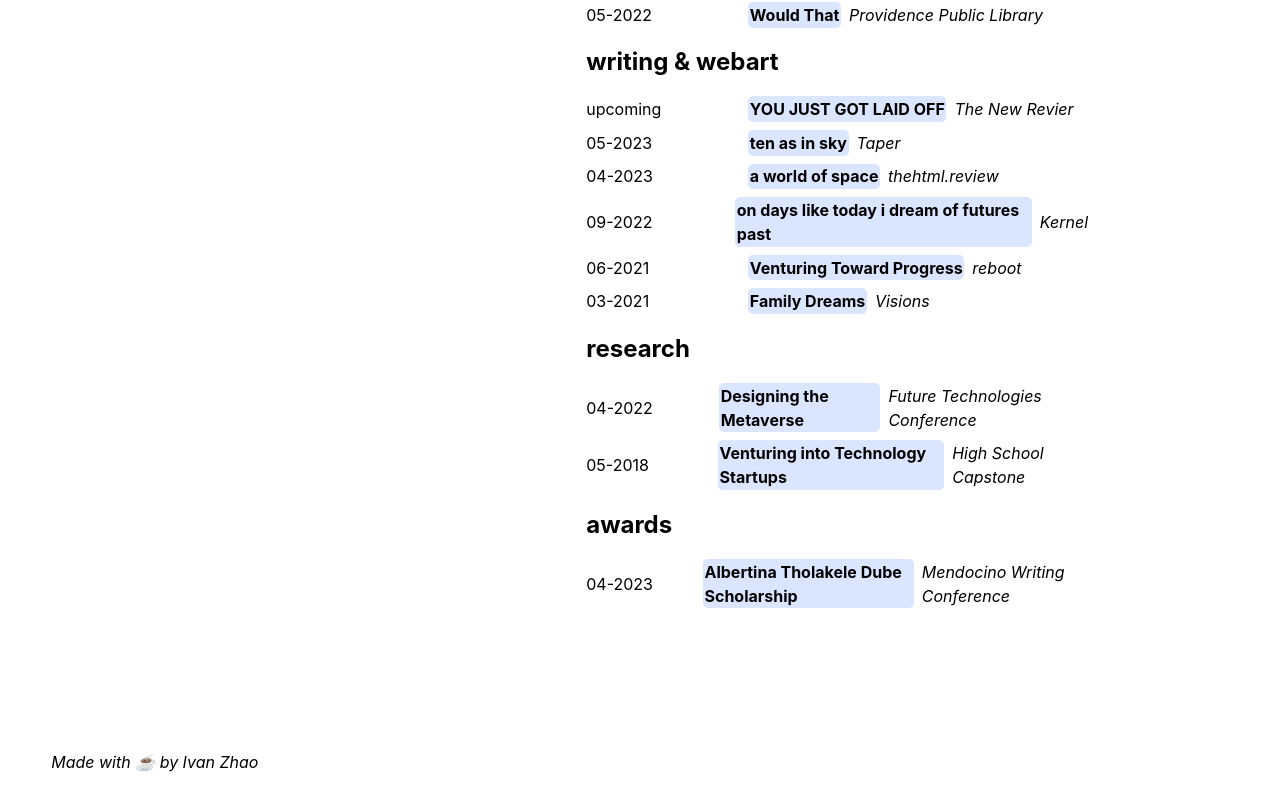
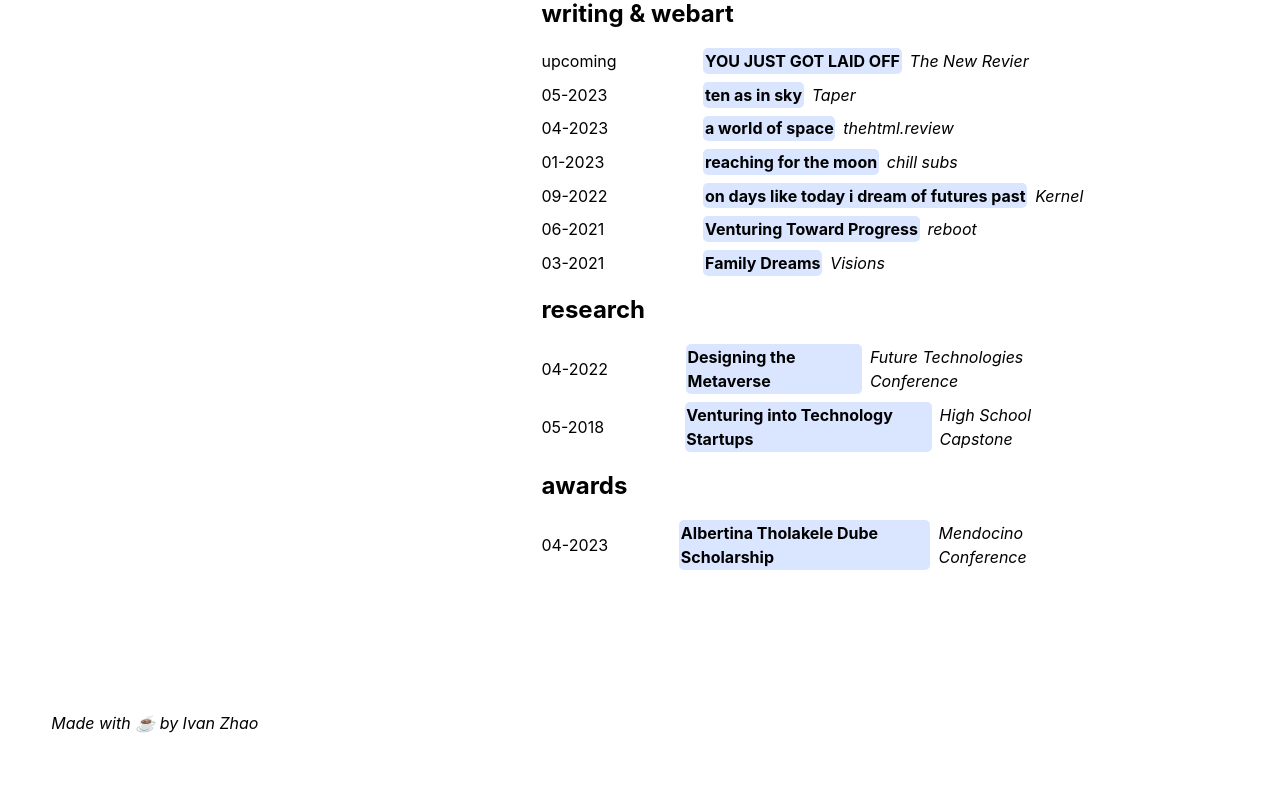
Before and after one commit to zhaovan/personal-site, a Next.js app: page /about in a window 1280 px wide. Shown: the part 1198-2009 px from the top of the page. After the commit the page ends 1976 px from the top, so only its background shows below. Built offline with nearby package versions, Linux system fonts and the light colour scheme; some icons are missing; a web font is replaced by a local one.

Commit message:
adds chill subs

```diff
--- a/data/bio.json
+++ b/data/bio.json
@@ -95,6 +95,12 @@
       "date": "04-2023"
     },
     {
+      "organization": "chill subs",
+      "title": "reaching for the moon",
+      "website": "https://www.chillsubs.com/blog/reaching-for-the-moon",
+      "date": "01-2023"
+    },
+    {
       "organization": "Kernel",
       "title": "on days like today i dream of futures past",
       "website": "https://www.kernelmag.io/2/dreams-of-futures-past",
@@ -131,7 +137,7 @@
     {
       "date": "04-2023",
       "title": "Albertina Tholakele Dube Scholarship",
-      "organization": "Mendocino Writing Conference",
+      "organization": "Mendocino Conference",
       "website": "https://mcwc.org/blog/2023/4/21/2023-scholarship-winners"
     }
   ]
--- a/styles/About.module.css
+++ b/styles/About.module.css
@@ -10,7 +10,7 @@
 .photoWrapper {
   position: relative;
   flex-grow: 1;
-  min-width: 40%;
+  min-width: 35%;
 }
 
 .info {
```
